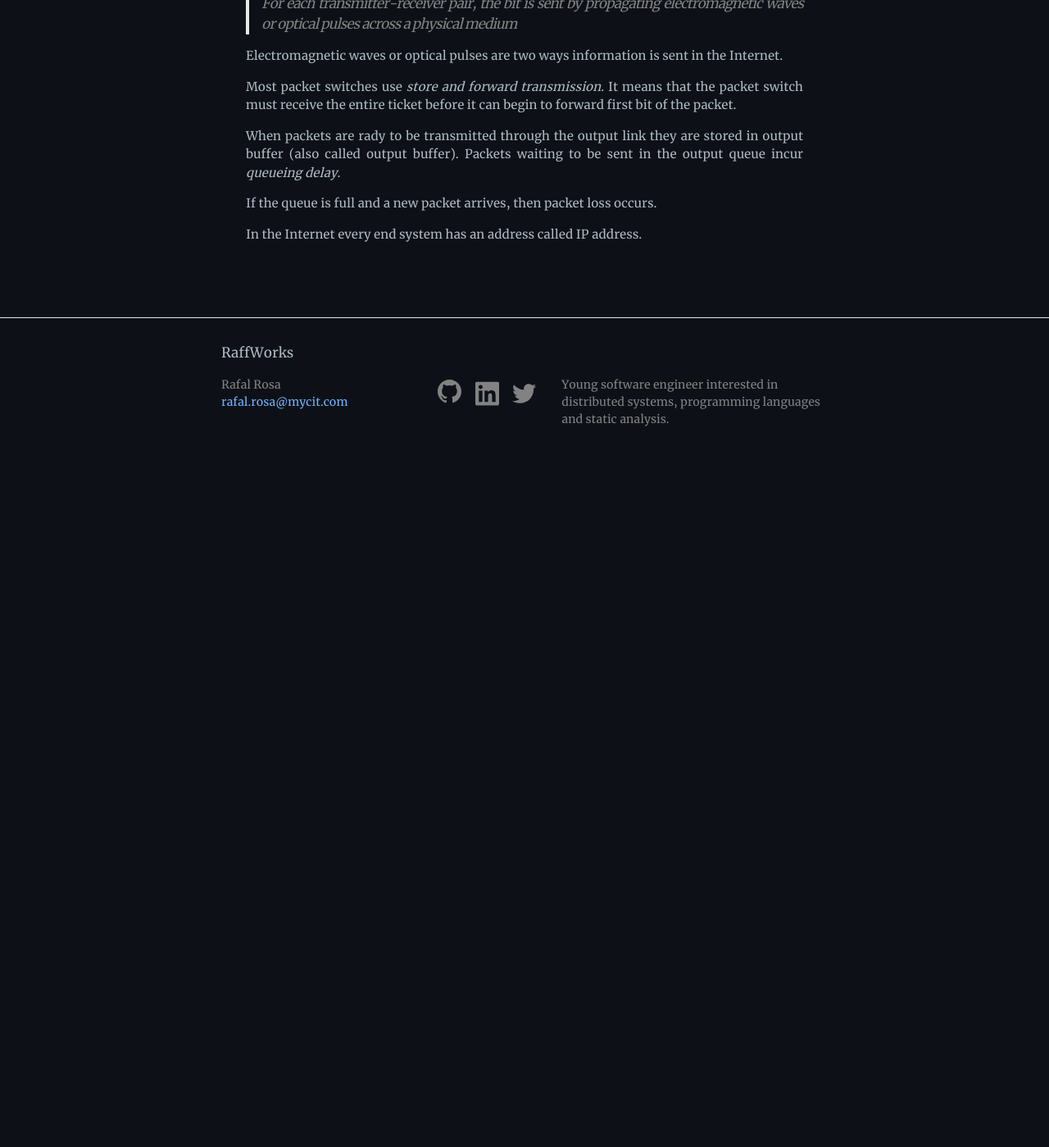
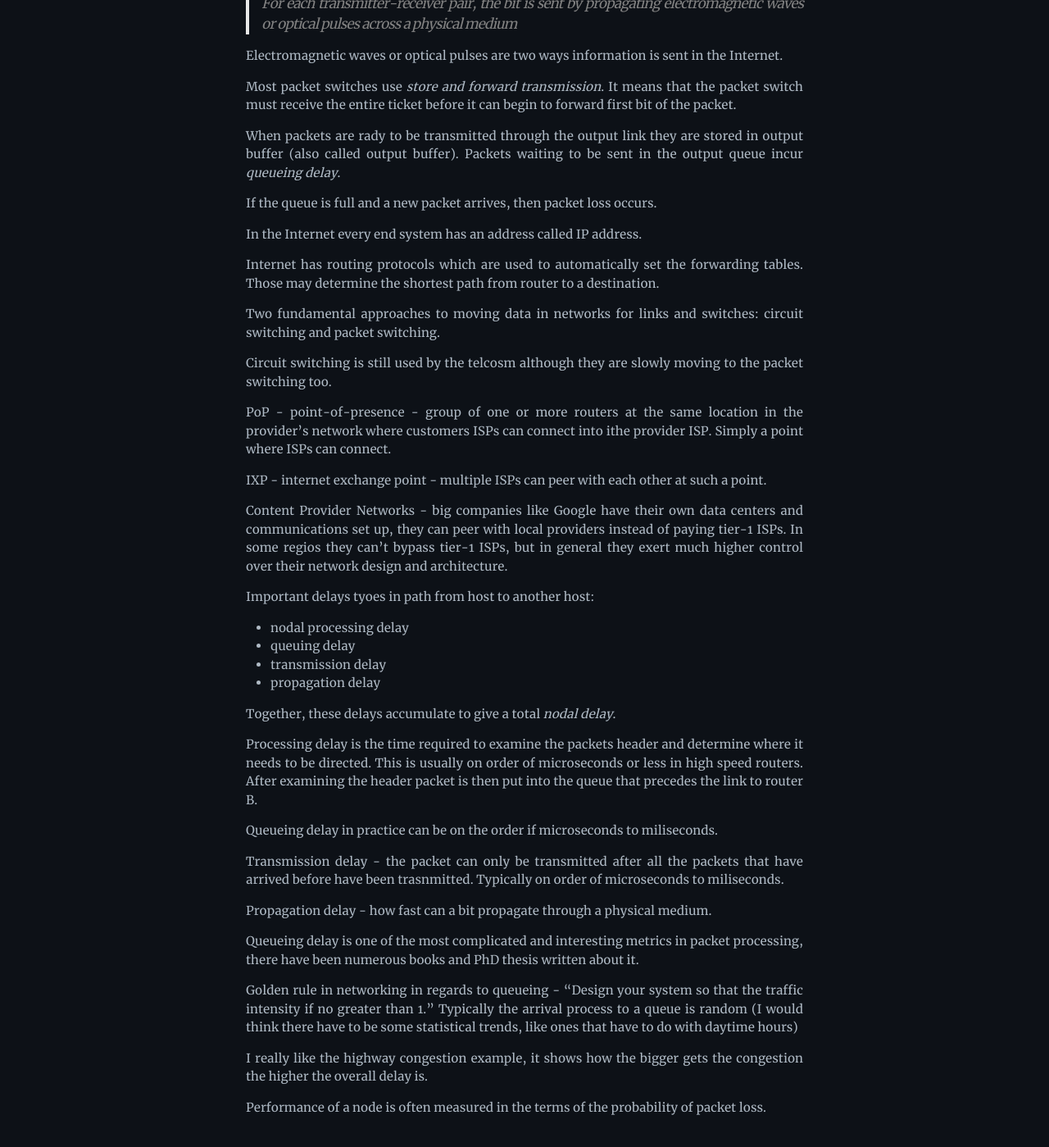
Before and after one commit to pomyslowynick/pomyslowynick.github.io, a Jekyll site: the page built from _posts/2021-11-11-networking-book.md, in a window 1280 px wide and 1400 px high, scrolled down 1590 px. Shown: the whole window at 82% size. Built offline with Jekyll 4.4.1, drawn with Linux system fonts in a browser that asks for light colours; before the commit the page ends 2172 px from its top, so only the background shows below that.

Commit message:
Add notes for networking book

```diff
--- a/_posts/2021-11-11-networking-book.md
+++ b/_posts/2021-11-11-networking-book.md
@@ -51,3 +51,42 @@ When packets are rady to be transmitted through the output link they are stored
 If the queue is full and a new packet arrives, then packet loss occurs.
 
 In the Internet every end system has an address called IP address.
+
+Internet has routing protocols which are used to automatically set the forwarding tables.
+Those may determine the shortest path from router to a destination.
+
+Two fundamental approaches to moving data in networks for links and switches: circuit switching and packet switching.
+
+Circuit switching is still used by the telcosm although they are slowly moving to the packet switching too.
+
+PoP - point-of-presence - group of one or more routers at the same location in the provider's network where customers ISPs can connect into ithe provider ISP. Simply a point where ISPs can connect.
+
+IXP - internet exchange point - multiple ISPs can peer with each other at such a point.
+
+Content Provider Networks - big companies like Google have their own data centers and communications set up, they can peer with local providers instead of paying tier-1 ISPs. In some regios they can't bypass tier-1 ISPs, but in general they exert much higher control over their network design and architecture.
+
+Important delays tyoes in path from host to another host:
+* nodal processing delay
+* queuing delay
+* transmission delay
+* propagation delay
+
+Together, these delays accumulate to give a total *nodal delay*.
+
+Processing delay is the time required to examine the packets header and determine where it needs to be directed. This is usually on order of microseconds or less in high speed routers.
+After examining the header packet is then put into the queue that precedes the link to router B.
+
+Queueing delay in practice can be on the order if microseconds to miliseconds.
+
+Transmission delay - the packet can only be transmitted after all the packets that have arrived before have been trasnmitted. Typically on order of microseconds to miliseconds.
+
+Propagation delay - how fast can a bit propagate through a physical medium.
+
+Queueing delay is one of the most complicated and interesting metrics in packet processing, there have been numerous books and PhD thesis written about it.
+
+Golden rule in networking in regards to queueing - "Design your system so that the traffic intensity if no greater than 1."
+Typically the arrival process to a queue is random (I would think there have to be some statistical trends, like ones that have to do with daytime hours)
+
+I really like the highway congestion example, it shows how the bigger gets the congestion the higher the overall delay is.
+
+Performance of a node is often measured in the terms of the probability of packet loss.
```
